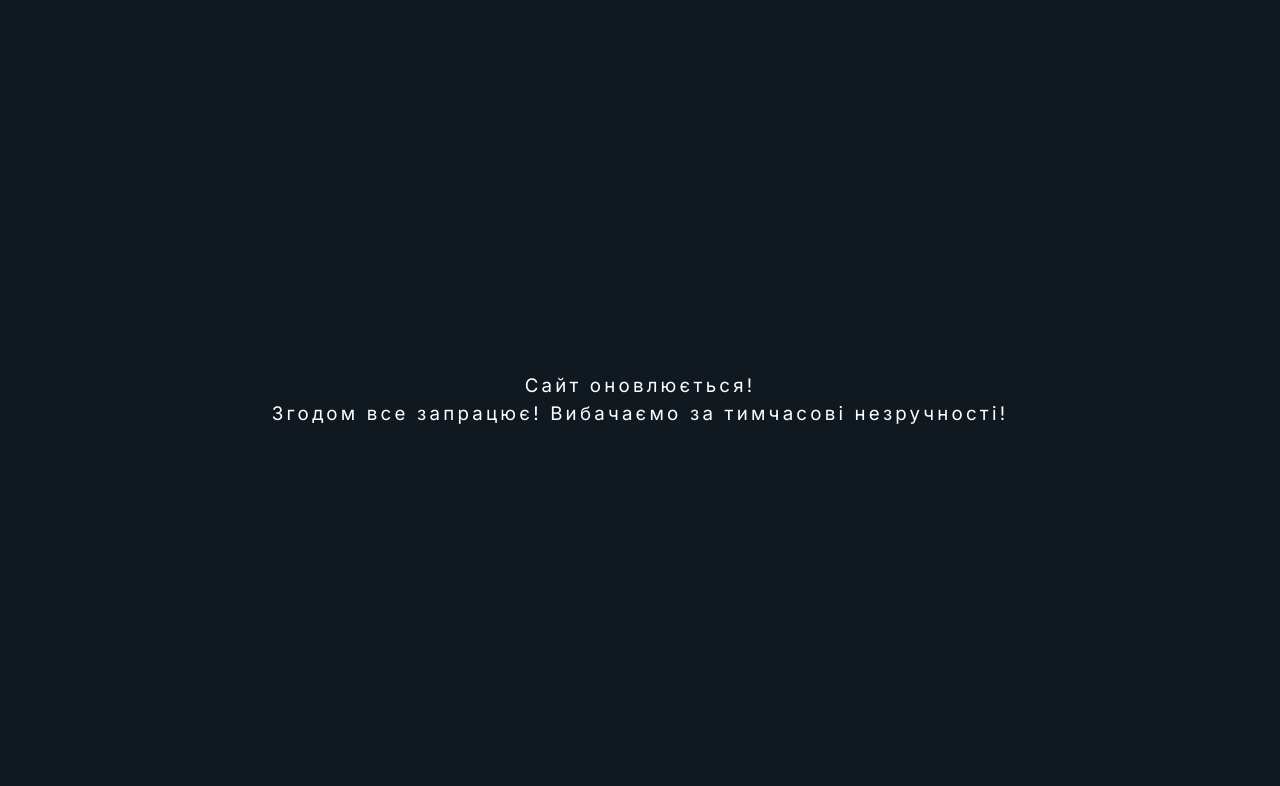
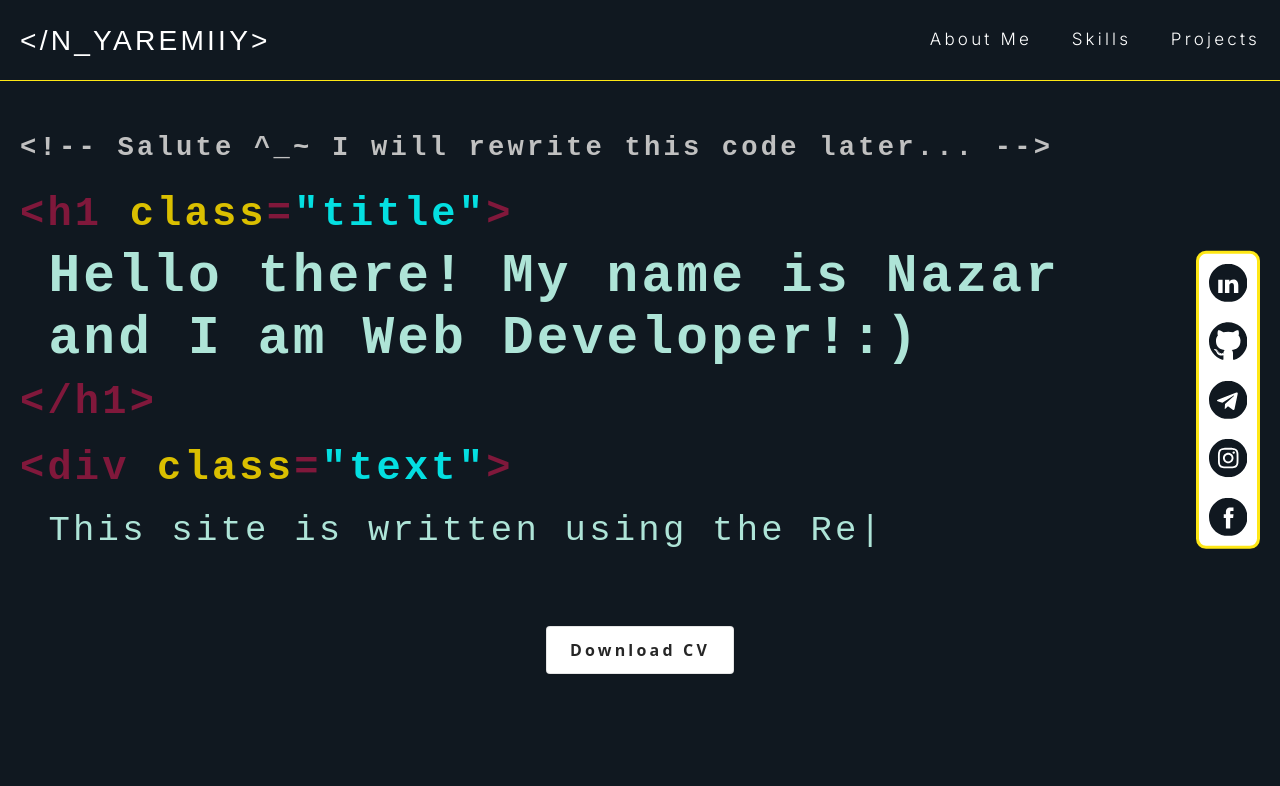
Before and after one commit to nyaremiiy/nyaremiiy, a React (Create React App) app: page / in a window 1280 px wide. Shown: the top 786 px of the page. Built offline with nearby package versions, Linux system fonts and the light colour scheme.

Commit message:
Fixed bugs

```diff
--- a/src/App.css
+++ b/src/App.css
@@ -3,8 +3,5 @@
   max-width: 100vw;
   overflow-x: hidden;
   position: relative;
-  display: flex;
-  align-items: center;
-  justify-content: center;
-  height: 100vh;
+  min-height: 100vh;
 }
--- a/src/App.jsx
+++ b/src/App.jsx
@@ -1,22 +1,22 @@
 import './App.css';
 import { Routes, Route } from 'react-router-dom';
-// import { Header, Footer } from './components';
+import { Header, Footer } from './components';
 import { useState } from 'react';
-import { DevPage } from './pages';
+import { MainPage } from './pages';
 
 function App() {
-  // const [heightHeader, setHeaightHeader] = useState(0);
+  const [heightHeader, setHeaightHeader] = useState(0);
 
   return (
     <div className='App'>
-      {/* <Header setHeaightHeader={setHeaightHeader} /> */}
-      {/* style={{ paddingTop: `${heightHeader - 1}px` }} */}
-      <main >
+      <Header setHeaightHeader={setHeaightHeader} />
+
+      <main style={{ paddingTop: `${heightHeader - 1}px` }}>
         <Routes>
-          <Route path='/' element={<DevPage />} />
+          <Route path='/' element={<MainPage />} />
         </Routes>
       </main>
-      {/* <Footer /> */}
+      <Footer />
     </div>
   );
 }
```
